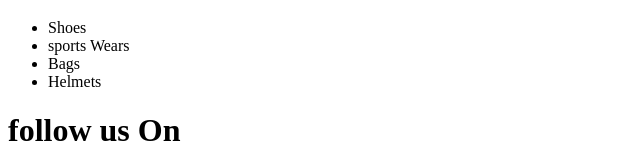
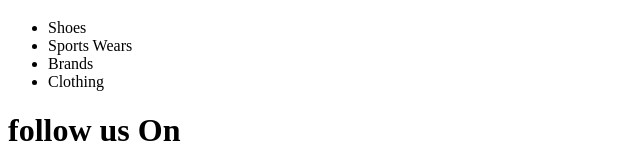
Before and after one commit to Harshvardhan-Kh/Sport-Rough, a plain HTML site: page index.html in a window 1280 px wide. Shown: the part 365-533 px from the top of the page, 0-640 px from the left. Drawn offline with Linux system fonts and the light colour scheme.

Commit message:
footer Modified

```diff
--- a/index.html
+++ b/index.html
@@ -8,6 +8,11 @@
     <link rel="stylesheet" href="./css/style.css">
  </head>
 <body>
+
+
+
+
+
      <div class="footer">
         <div class="contain">
             <div class="col">
@@ -32,9 +37,9 @@
                 <h1>Online Shop</h1>
                 <ul>
                     <li>Shoes</li>
-                    <li>sports Wears</li>
-                    <li>Bags</li>
-                    <li>Helmets</li>
+                    <li>Sports Wears</li>
+                    <li>Brands</li>
+                    <li>Clothing</li>
                 </ul>
             </div>
             <div class="col-social">
```
